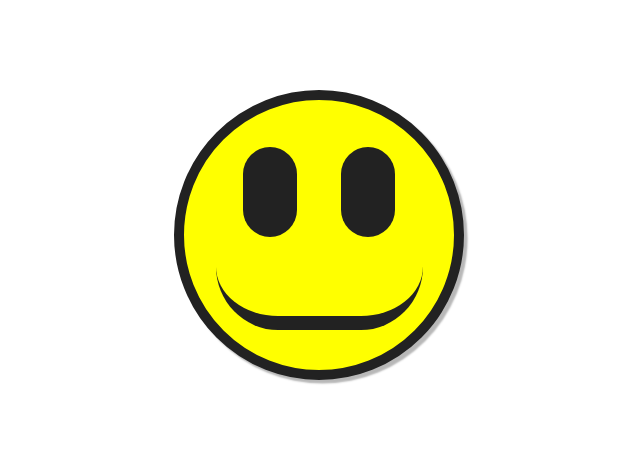
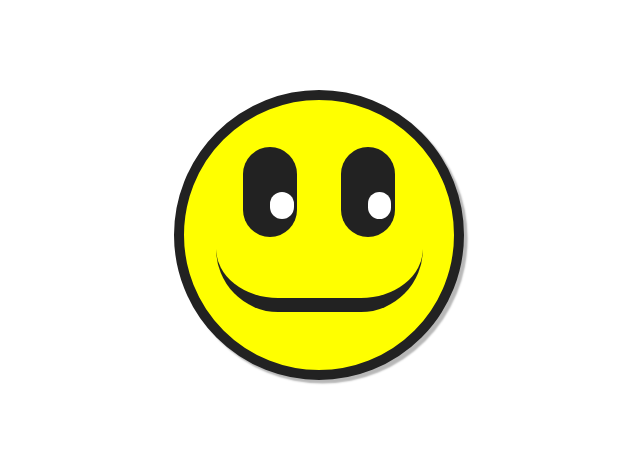
Before and after one commit to thiagoperess/smile-css, a plain HTML site: page index.html in a window 1280 px wide. Shown: the top 449 px of the page, without its empty margins (321-961 px from the left). Drawn offline with Linux system fonts and the light colour scheme.

Commit message:
brilho nos olhos

```diff
--- a/css/style.css
+++ b/css/style.css
@@ -2,6 +2,12 @@
 
 body  {
     zoom: 1.8;
+}
+
+p {
+    text-align: center;
+    font-size: xx-large;
+
 }
 
 .left {
@@ -39,21 +45,20 @@ body  {
     margin-right: 33px;
 }
 
+.pingo {
+    position: relative;
+    width: 13px;
+    height: 15px;
+    border-radius: 100px;
+    background: white;
+    margin-top: 25px;
+    margin-left: 15px;
+}
+
 .mouth {
-    position: absolute;
-    z-index: 1;
-    top: 10px;
-    left: 0;
-    right: 0;
+    border-bottom: 8px solid #222;
     height: 110px;
     width: 115px;
     margin: 0 auto;
-    border-bottom: 8px solid #222;
     border-radius: 30%;
 }
-
-p {
-    text-align: center;
-    font-size: xx-large;
-
-}
--- a/index.html
+++ b/index.html
@@ -9,8 +9,12 @@
 </head>
 <body>
     <div id="smile">
-        <div class="eye left"></div>
-        <div class="eye right"></div>
+        <div class="eye left">
+            <div  class="pingo"></div>
+        </div>
+        <div class="eye right">
+            <div class="pingo"></div>
+        </div>
         <div class="mouth"></div>
       </div>
       <p>Hello World</p>
```
